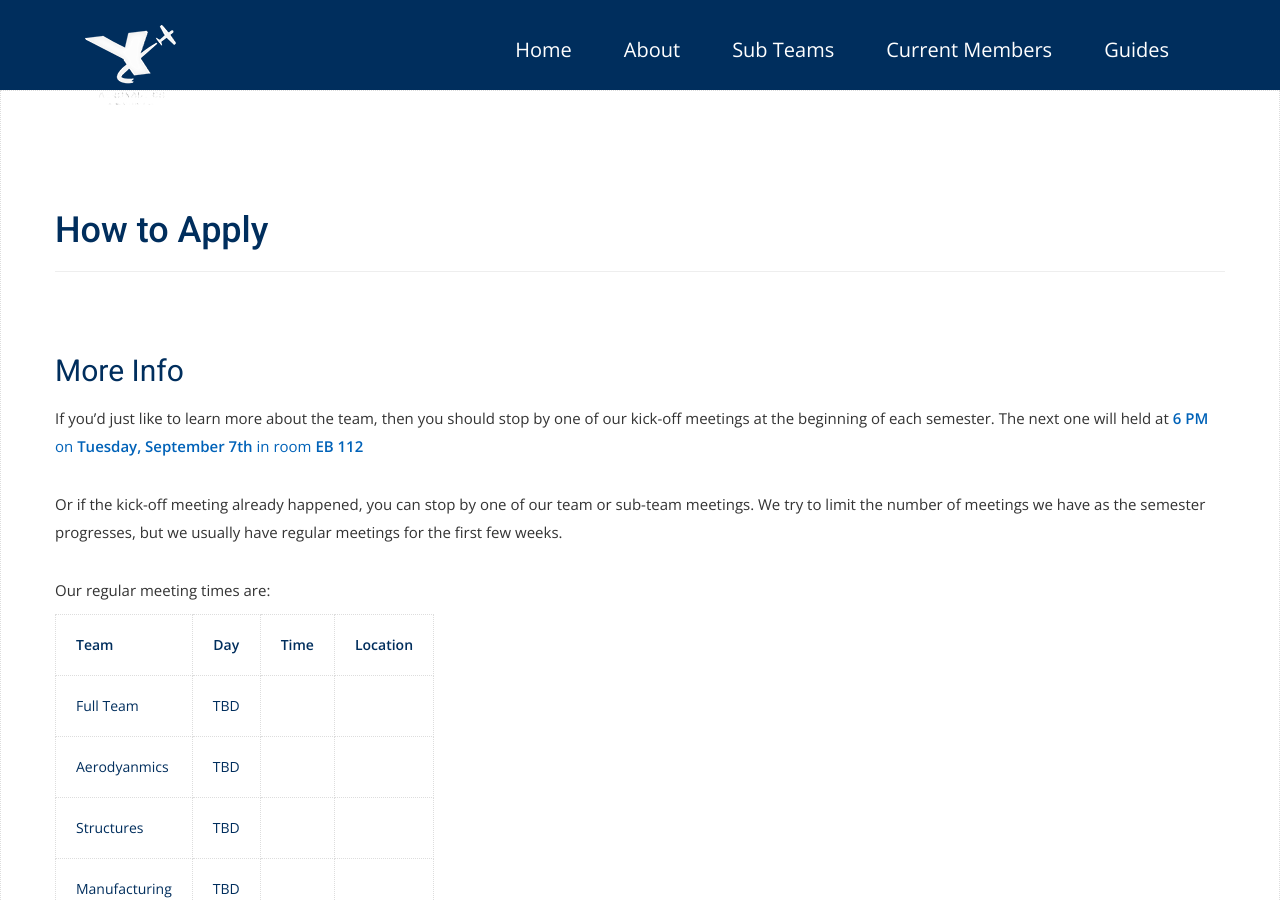
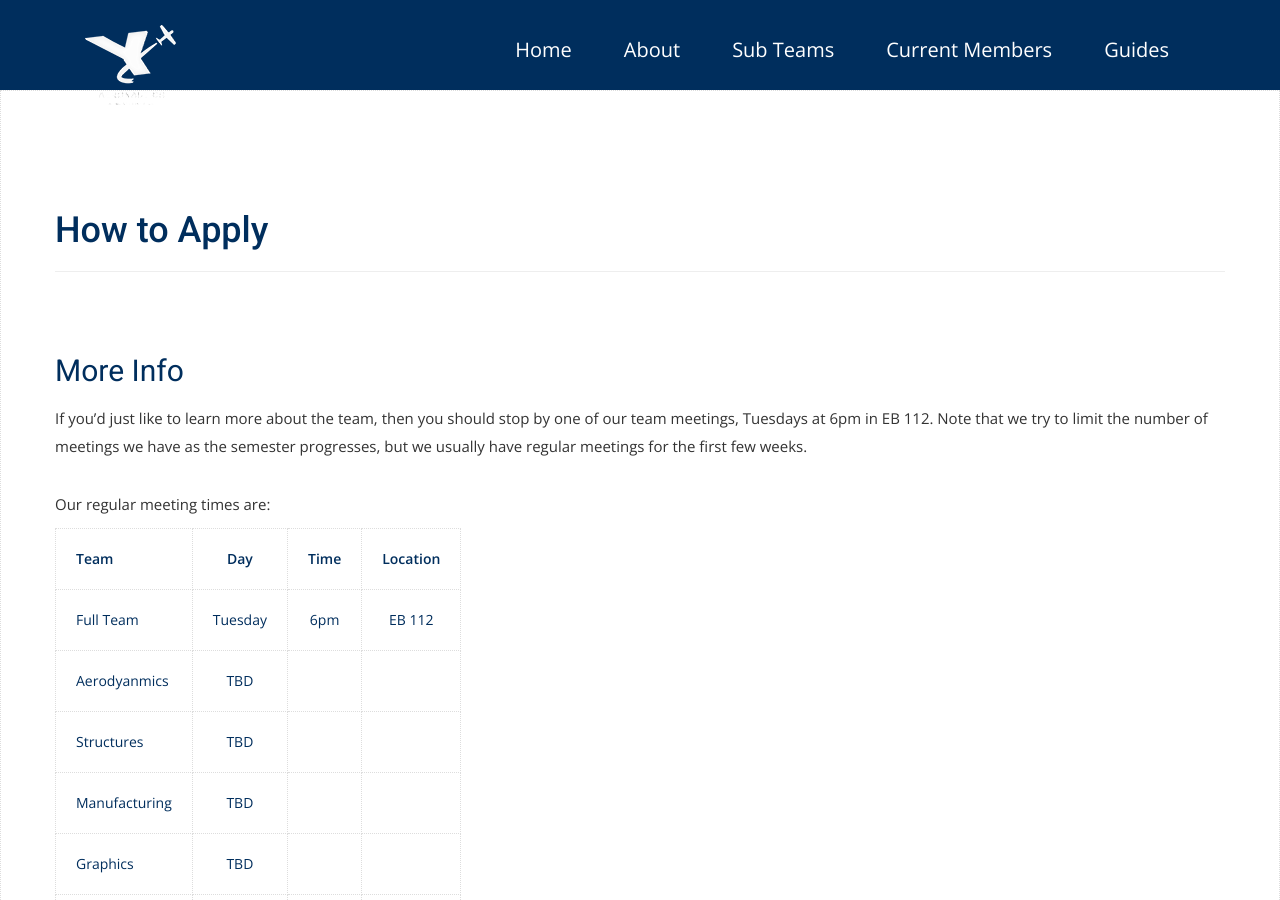
Before and after one commit to BYU-Aeronautics-Club/DBF, a Jekyll site: the page built from _posts/0001-01-01-apply.md, in a window 1280 px wide and 900 px high. Built offline with Jekyll 4.4.1, drawn with Linux system fonts in a browser that asks for light colours; nearby versions of some CDN libraries; some web fonts are replaced.

Commit message:
update for new semester

```diff
--- a/_posts/0001-01-01-apply.md
+++ b/_posts/0001-01-01-apply.md
@@ -9,15 +9,13 @@ author: "Judd Mehr"
 {:toc} -->
 
 ## More Info
-If you'd just like to learn more about the team, then you should stop by one of our kick-off meetings at the beginning of each semester.  The next one will held at [**6 PM** on **Tuesday, September 7th** in room **EB 112**](https://calendar.google.com/calendar/render?action=TEMPLATE&text=EveKickoff%20Meeting%20for%20the%20BYU%202021%20Design%20Build%20Fly%20Team&dates=20210901T240000Z/20210901T250000Z&details=Describe%20your%20event.We'll%20talk%20about%20the%20team%20for%20new%20people,%20and%20start%20getting%20ourselves%20oriented%20and%20organized%20for%20the%20AIAA%20to%20release%20the%20rules%20for%20this%20year.&location=EB%20112&trp=true){:target="_blank"}
-
-Or if the kick-off meeting already happened, you can stop by one of our team or sub-team meetings.  We try to limit the number of meetings we have as the semester progresses, but we usually have regular meetings for the first few weeks.
+If you'd just like to learn more about the team, then you should stop by one of our team meetings, Tuesdays at 6pm in EB 112. Note that we try to limit the number of meetings we have as the semester progresses, but we usually have regular meetings for the first few weeks.
 
 Our regular meeting times are:
 
 |  Team  |   Day  |  Time  |  Location  |
 |  ----  | :----: | :----: |   :----:   |
-|  Full Team  |  TBD  |  |  |
+|  Full Team  | Tuesday | 6pm | EB 112 |
 |  Aerodyanmics  |  TBD  |  |  |
 |  Structures  |  TBD  |  |  |
 |  Manufacturing  |  TBD  |  |  |
@@ -25,7 +23,7 @@ Our regular meeting times are:
 |  Propulsion  |  TBD  |  |  |
 |  Systems  |  TBD  |  |  |
 
-**NOTE:** If you're seeing this for the first time in October or later, you'll want to reach out to one of the [team leads](#), since regular meeting times have likely been changed (or abandoned in favor of more efficient communication).
+**NOTE:** If you're seeing this for the first time in October or later, you'll want to reach out to one of the [team leads](https://aeronautics.byu.edu/DBF/members/), since regular meeting times have likely been changed (or abandoned in favor of more efficient communication).
 <!-- TODO: update this link to go to team lead contact info -->
 
 
```
Also changed, not shown: index.html (+4 -4 lines).
